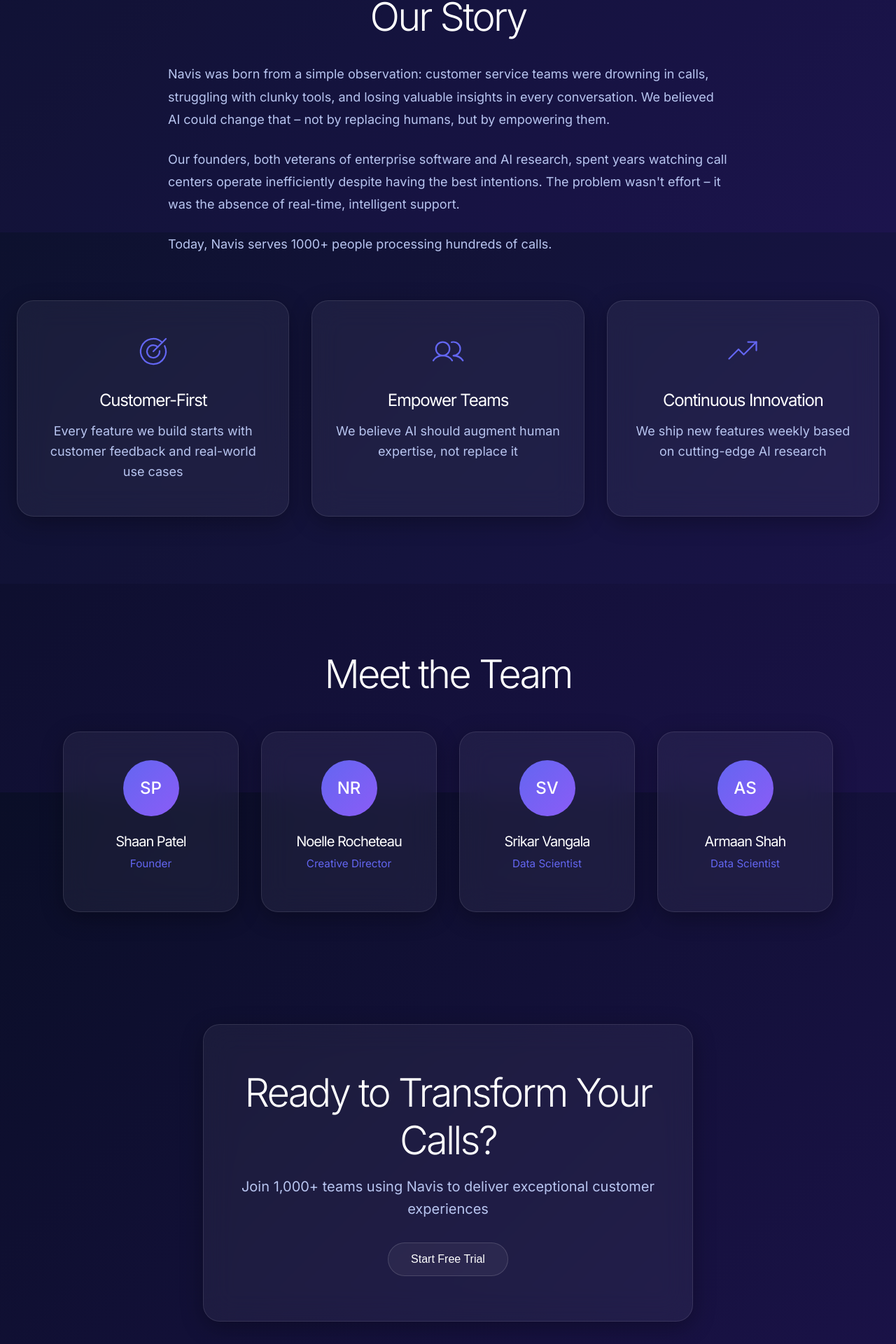
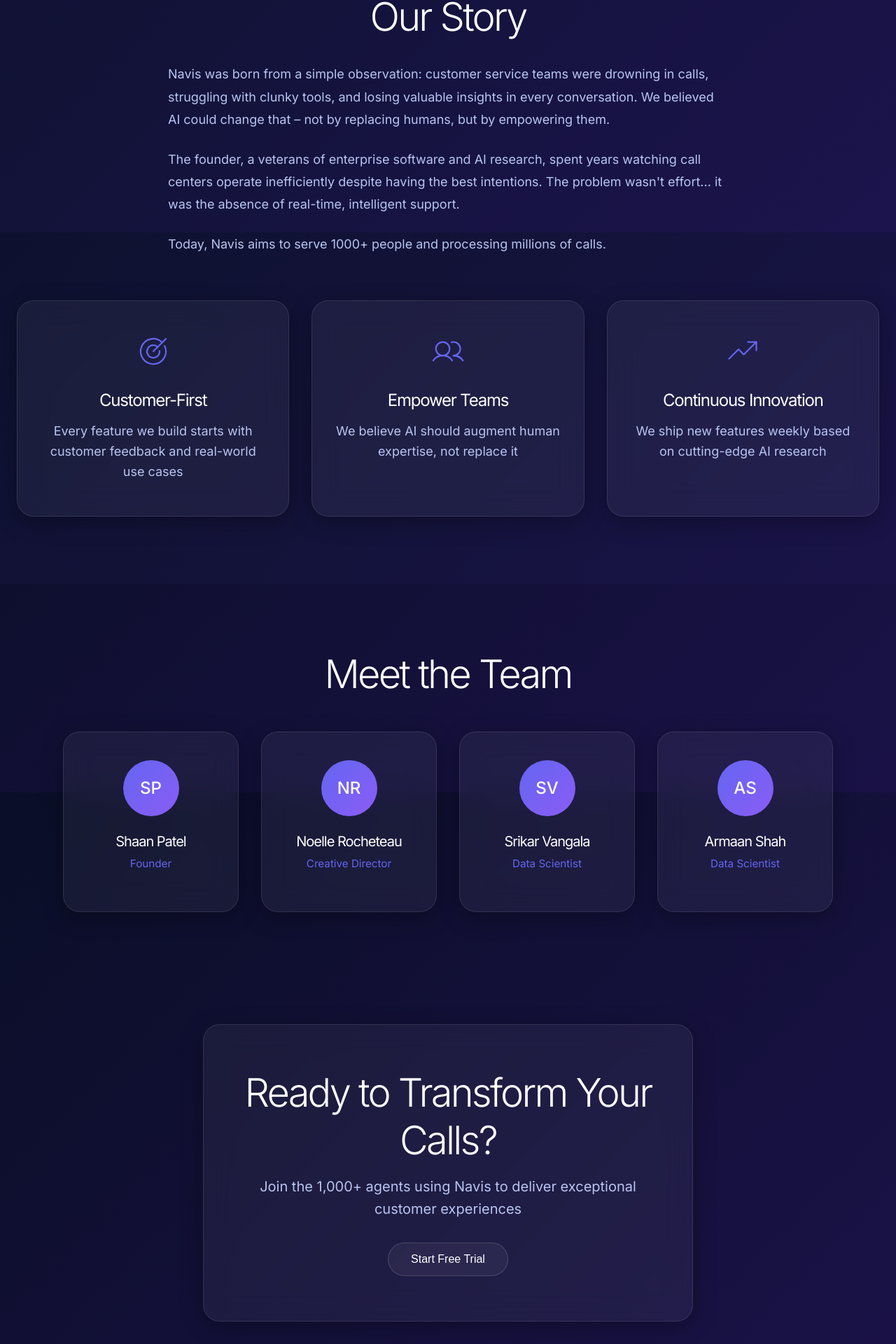
Before and after one commit to shaan101patel/NavisLandingPage, a React (Vite) app: page /about in a window 1280 px wide. Shown: the part 468-2388 px from the top of the page at 70% size. Built offline with nearby package versions, Linux system fonts and the light colour scheme.

Commit message:
wording update

```diff
--- a/package.json
+++ b/package.json
@@ -21,6 +21,7 @@
   },
   "devDependencies": {
     "@eslint/js": "^9.39.1",
+    "@tailwindcss/vite": "^4.1.17",
     "@types/react": "^19.2.5",
     "@types/react-dom": "^19.2.3",
     "@vitejs/plugin-react": "^5.1.1",
--- a/src/pages/About.jsx
+++ b/src/pages/About.jsx
@@ -49,12 +49,12 @@
                                 We believed AI could change that – not by replacing humans, but by empowering them.
                             </p>
                             <p>
-                                Our founders, both veterans of enterprise software and AI research, spent years watching
+                                The founder, a veterans of enterprise software and AI research, spent years watching
                                 call centers operate inefficiently despite having the best intentions. The problem wasn't
-                                effort – it was the absence of real-time, intelligent support.
+                                effort... it was the absence of real-time, intelligent support.
                             </p>
                             <p>
-                                Today, Navis serves 1000+ people processing hundreds of calls.
+                                Today, Navis aims to serve 1000+ people and processing millions of calls.
                             </p>
                         </div>
 
@@ -98,7 +98,7 @@
                     <div className="container">
                         <div className="cta-content glass-card">
                             <h2>Ready to Transform Your Calls?</h2>
-                            <p>Join 1,000+ teams using Navis to deliver exceptional customer experiences</p>
+                            <p>Join the 1,000+ agents using Navis to deliver exceptional customer experiences</p>
                             <button className="btn-primary">Start Free Trial</button>
                         </div>
                     </div>
```
Also changed, not shown: 1 other file (tests, documents, lock files or other folders).
